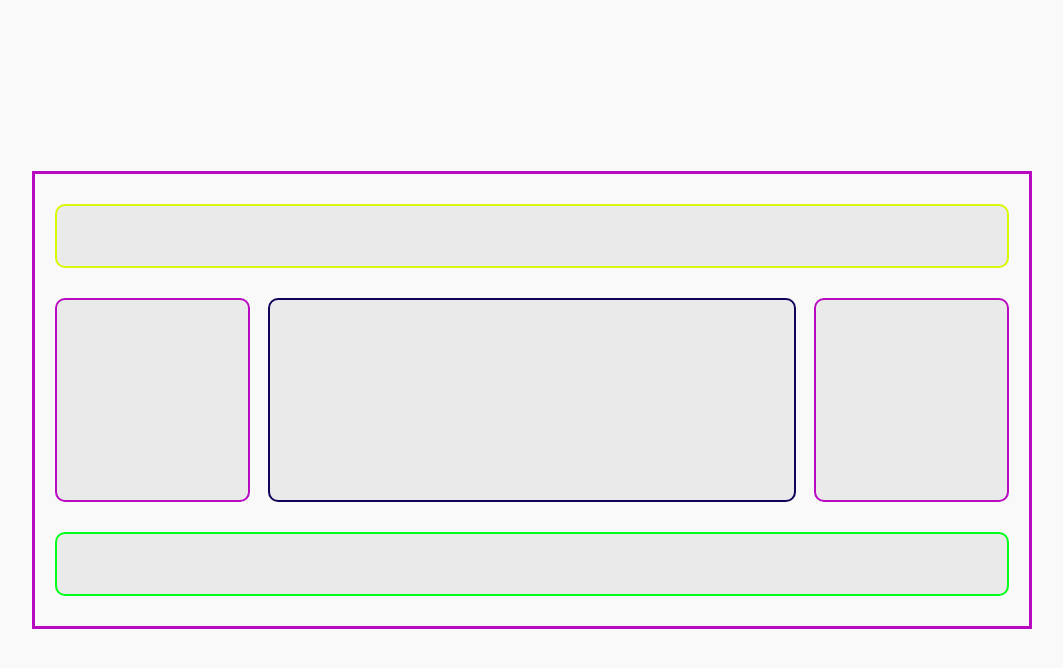
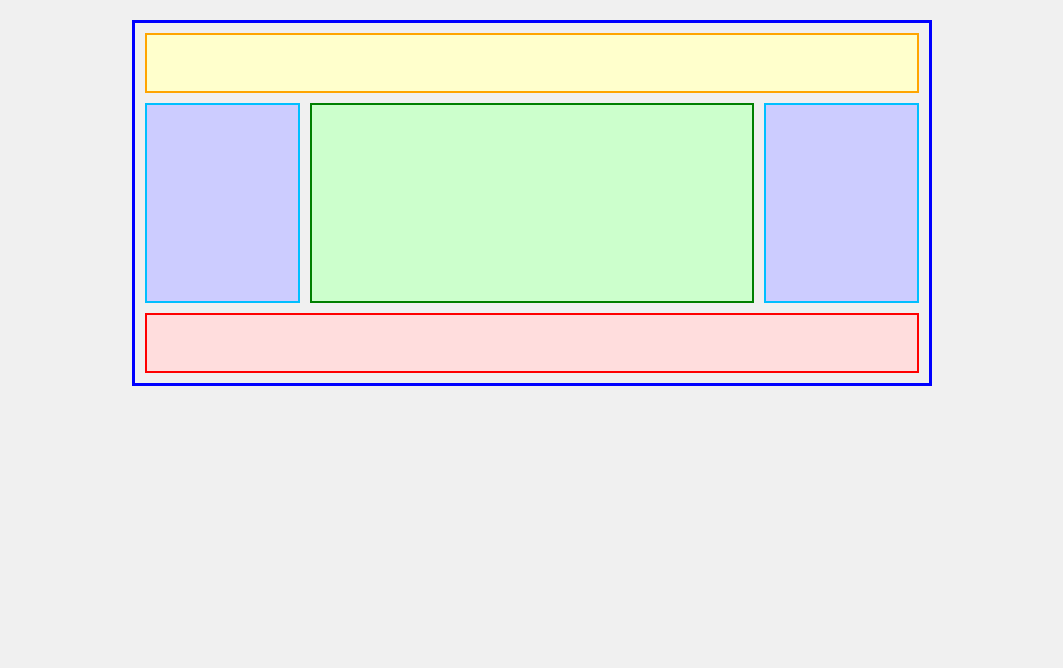
Before and after one commit to daraeulalia31/clasecss, a plain HTML site: page Cuadro de colores/index.html in a window 1280 px wide. Shown: the whole page, without its empty margins (108-1171 px from the left). Drawn offline with Linux system fonts and the light colour scheme.

Commit message:
Clase_css

```diff
--- a/Cuadro de colores/index.html
+++ b/Cuadro de colores/index.html
@@ -2,19 +2,65 @@
 <html lang="es">
 <head>
   <meta charset="UTF-8">
-  <meta name="viewport" content="width=device-width, initial-scale=1.0">
-  <title>Diseño de Cuadros</title>
-  <link rel="stylesheet" href="./styles.css">
+  <title>Diseño sin div</title>
+  <style>
+    * {
+      box-sizing: border-box;
+    }
+    body {
+      margin: 0;
+      padding: 20px;
+      background: #f0f0f0;
+    }
+    section {
+      border: 3px solid blue;
+      padding: 10px;
+      max-width: 800px;
+      margin: auto;
+    }
+    header {
+      height: 60px;
+      background-color: #ffffcc;
+      border: 2px solid orange;
+      margin-bottom: 10px;
+    }
+    main {
+      display: flex;
+      margin-bottom: 10px;
+    }
+    aside {
+      width: 20%;
+      background-color: #ccf;
+      border: 2px solid deepskyblue;
+      height: 200px;
+    }
+    article {
+      flex: 1;
+      background-color: #cfc;
+      border: 2px solid green;
+      height: 200px;
+      margin: 0 10px;
+    }
+    footer {
+      height: 60px;
+      background-color: #fdd;
+      border: 2px solid red;
+    }
+  </style>
 </head>
 <body>
-  <div class="container">
-    <div class="box top"></div>
-    <div class="middle-row">
-      <div class="box left"></div>
-      <div class="box center"></div>
-      <div class="box right"></div>
-    </div>
-    <div class="box bottom"></div>
-  </div>
+
+<section>
+  <header></header>
+
+  <main>
+    <aside></aside>
+    <article></article>
+    <aside></aside>
+  </main>
+
+  <footer></footer>
+</section>
+
 </body>
 </html>
```
